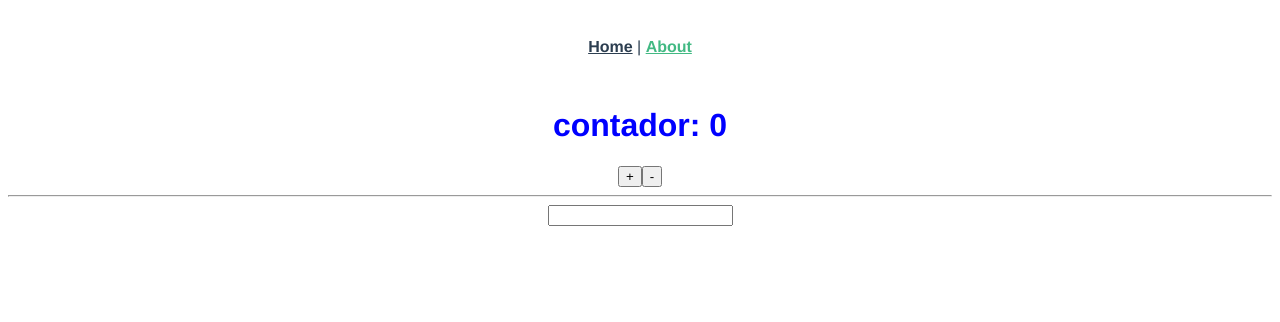
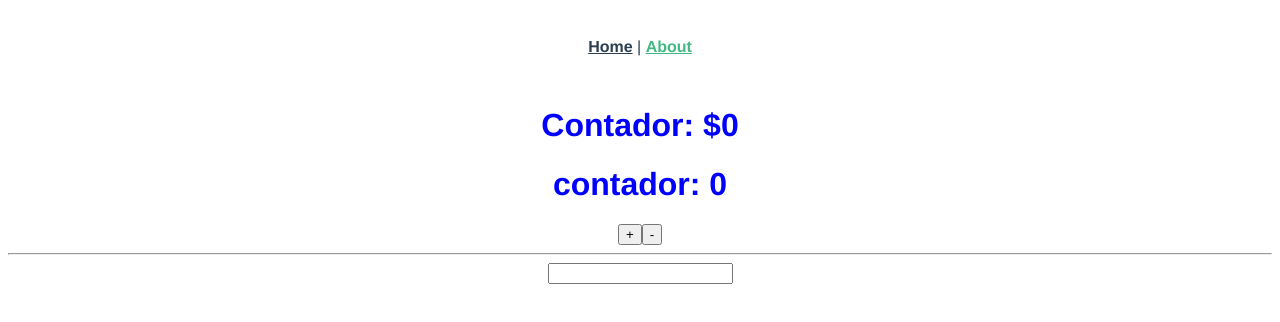
Before and after one commit to KarenCCEO/compositionAPI, a Vue app: page /about in a window 1280 px wide. Shown: the top 322 px of the page. Built offline with nearby package versions, Linux system fonts and the light colour scheme.

Commit message:
usando props para comunicar componentes

```diff
--- /dev/null
+++ b/src/components/Titulo.vue
@@ -0,0 +1,36 @@
+<!--Esto es un componente-->
+<template>
+<h1 :style="{'color': color}">Contador: {{signoPesotes}}</h1>
+
+
+</template>
+
+<script>
+import {computed} from 'vue'
+export default {
+    props: ['contador', 'color'],
+    //para modificar la informacion reactiva del contador con la api de composicion
+   setup(props){
+    console.log(props.contador)
+    const signoPesotes = computed (()=>{
+
+
+        return '$' + props.contador
+    })
+    return{signoPesotes}
+
+   }
+
+   //computed:{
+    //    signoPeso(){
+    //        if(this.contador<=0){
+    //            return '-$'+ (this.contador*-1)
+
+    //        }else
+
+    //        return '$' + this.contador
+    //    }
+    //}
+
+}
+</script>
--- a/src/views/AboutView.vue
+++ b/src/views/AboutView.vue
@@ -1,6 +1,10 @@
 <template>
   <div class="about">
-    <h1 :style="{'color': color}">contador: {{contador}}</h1>
+    <!--Paso 3: Agregar la nueva etiqueta -->
+    <!--Paso 4: Enviar los datos al otro componente con :contador="contador-->
+    <!--Paso 5: llamar a los props en el componente titulo.vue-->
+    <Titulo :contador="contador" :color="color"/>
+    <h1 :style="{'color': color }">contador: {{contador}}</h1>
     <button @click="aumentar">+</button>
     <button @click="disminuir">-</button>
     <hr>
@@ -11,7 +15,15 @@
 <script>
 import { ref } from '@vue/reactivity';
 import { computed } from '@vue/runtime-core';
+//paso 1: importar el componente
+import Titulo from '@/components/Titulo.vue';
 export default {
+  //paso 2: crear el componente
+  components:{
+    Titulo
+
+  },
+
   setup(){
     const contador = ref(0);
     const texto = ref('')
```
